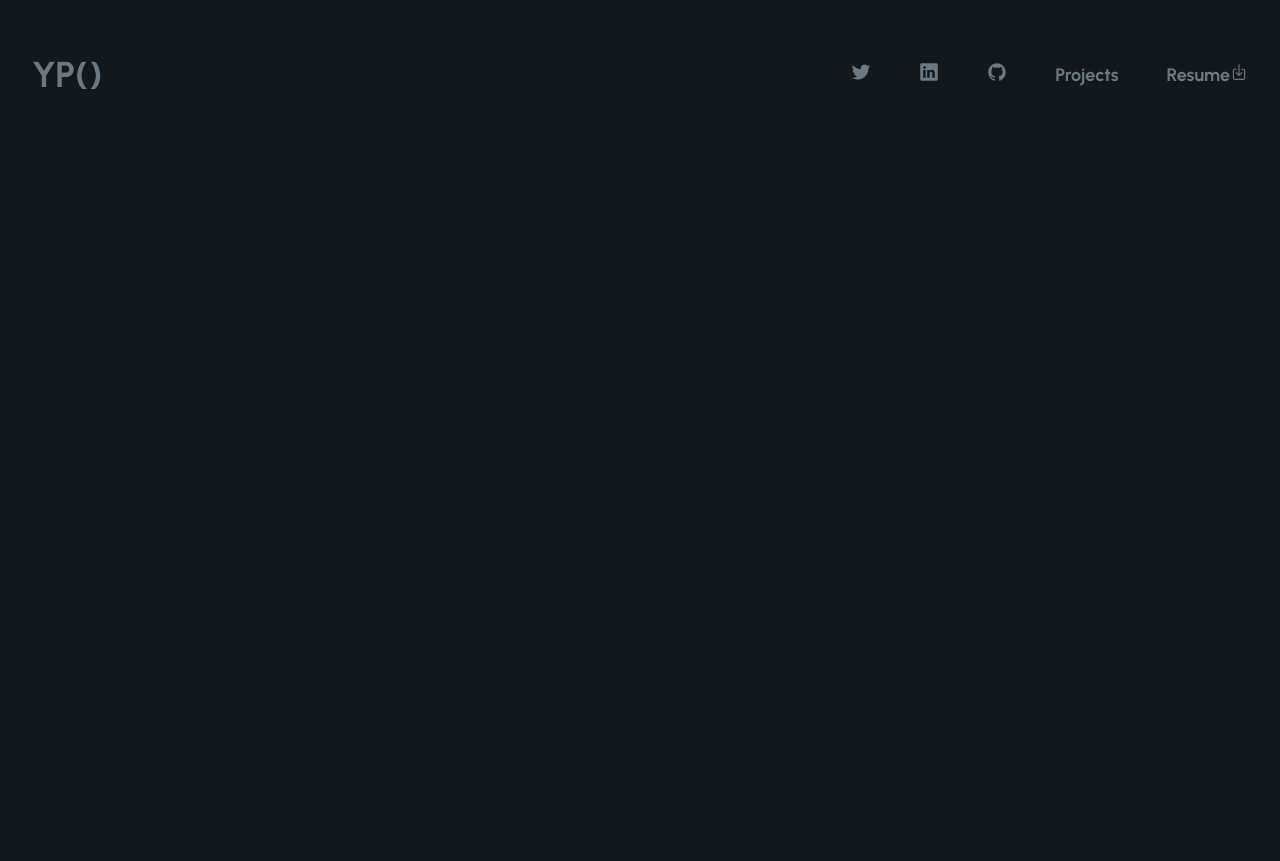
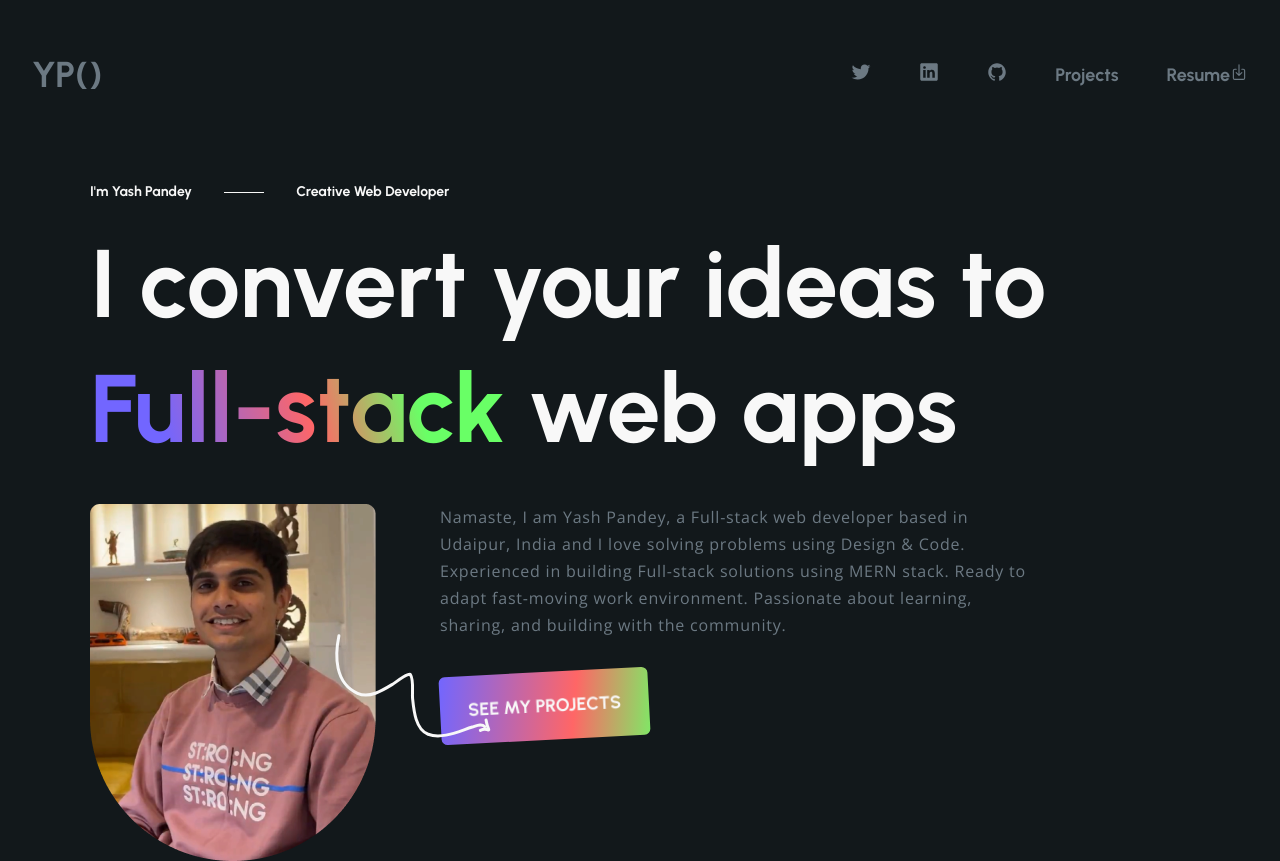
Before and after one commit to yashpandey002/portfolio-react, a React (Vite) app: page / in a window 1280 px wide. Before the commit the page ends 800 px from the top, so only its background shows below. Built offline with nearby package versions, Linux system fonts and the light colour scheme.

Commit message:
Hero section added to Home page

```diff
--- a/index.html
+++ b/index.html
@@ -9,6 +9,10 @@
         <link rel="preconnect" href="https://fonts.gstatic.com" crossorigin />
         <link
             href="https://fonts.googleapis.com/css2?family=Urbanist:ital,wght@0,100..900;1,100..900&display=swap"
+            rel="stylesheet"
+        />
+        <link
+            href="https://fonts.googleapis.com/css2?family=Open+Sans:ital,wght@0,300..800;1,300..800&display=swap"
             rel="stylesheet"
         />
         <link rel="stylesheet" href="./src/index.css" />
--- a/src/components/Header.jsx
+++ b/src/components/Header.jsx
@@ -65,7 +65,7 @@ export default function Header() {
                             <a
                                 href="https://drive.google.com/file/d/1uVy-jLyuU4KGvITdoj83zPoq5fq1wVgJ/view?usp=sharing"
                                 target="_blank"
-                                className="text-lightGrey font-[700] text-base flex items-center md:text-lg"
+                                className=" text-lightGrey font-[700] text-base flex items-center md:text-lg"
                             >
                                 Resume
                                 <span>
--- a/src/index.css
+++ b/src/index.css
@@ -27,3 +27,55 @@ html {
         #69ff66 106.98%
     );
 }
+
+.cta-primary-bg {
+    background-image: linear-gradient(
+        97.51deg,
+        #7266ff 0%,
+        #ff6666 63.72%,
+        #69ff66 106.98%
+    );
+}
+
+.cta-primary-bg::before {
+    position: absolute;
+    content: "";
+    top: 0;
+    right: 0;
+    bottom: 0;
+    left: 0;
+    border-radius: 5px;
+    background-image: linear-gradient(
+        97.51deg,
+        rgba(105, 255, 102, 0.81) 0%,
+        #ff6666 49.69%,
+        #7266ff 96.46%
+    );
+    backface-visibility: hidden;
+    z-index: -1;
+    transition: opacity 0.2s linear;
+    opacity: 0;
+}
+
+.cta-primary-bg:hover::before,
+.cta-primary-bg:active::before {
+    opacity: 1;
+}
+
+.hero-arrow {
+    position: absolute;
+    top: 25%;
+    left: -20%;
+    animation: arrowUpDown 3s infinite;
+    z-index: 100;
+}
+
+@keyframes arrowUpDown {
+    0%,
+    100% {
+        transform: translateY(0);
+    }
+    50% {
+        transform: translateY(-50px);
+    }
+}
--- a/src/pages/HomeScreen.jsx
+++ b/src/pages/HomeScreen.jsx
@@ -5,6 +5,71 @@ export default function HomeScreen() {
     return (
         <>
             <Header />
+            <main>
+                <section className="px-4 min-[375px]:px-6 md:px-8 min-[1100px]:px-0">
+                    <div className="max-w-[1100px] mx-auto">
+                        <div className="mb-4 sm:mb-[18px] lg:mb-[20px]">
+                            <h2 className="flex items-center justify-between text-sm text-white min-[375px]:justify-normal min-[375px]:gap-4 lg:gap-8 font-[700]">
+                                <span>I&apos;m Yash Pandey</span>
+                                <svg
+                                    height="1"
+                                    className="fill-white w-[20px] sm:w-[40px]"
+                                >
+                                    <path
+                                        fillRule="evenodd"
+                                        d="M0 0h66v4H0z"
+                                    ></path>
+                                </svg>
+                                <span>Creative Web Developer</span>
+                            </h2>
+                        </div>
+                        <div className="mb-8">
+                            <h1 className="text-5xl font-[800] text-white leading-[120%] sm:text-6xl lg:text-8xl lg:font-[700] md:pr-32 sm:leading-[125%] lg:leading-[130%]">
+                                I convert your ideas to{" "}
+                                <span className="text-gradient">
+                                    Full-stack
+                                </span>{" "}
+                                web apps
+                            </h1>
+                        </div>
+                        <div>
+                            <div className="flex flex-col md:flex-row md:gap-8 lg:gap-16">
+                                <div className="mb-6 md:mb-0">
+                                    <img
+                                        src="./yash-pandey.png"
+                                        alt="Yash Pandey smiling"
+                                        className="w-[200px] md:w-[240px] lg:w-[286px]"
+                                    />
+                                </div>
+                                <div className="relative">
+                                    <p className="max-w-[592px] font-base text-lightGrey font-openSans tracking-wider font-[400] leading-[170%] mb-6  sm:mb-8">
+                                        Namaste, I am Yash Pandey, a Full-stack
+                                        web developer based in Udaipur, India
+                                        and I love solving problems using Design
+                                        & Code. Experienced in building
+                                        Full-stack solutions using MERN stack.
+                                        Ready to adapt fast-moving work
+                                        environment. Passionate about learning,
+                                        sharing, and building with the
+                                        community.
+                                    </p>
+                                    <a
+                                        href="#projects"
+                                        className="cta-primary inline-block px-4 py-3 uppercase rounded-md cta-primary-bg font-[700] text-white text-base lg:text-lg lg:py-5 lg:px-7 relative z-10 rotate-[0] md:rotate-[-3deg]"
+                                    >
+                                        See my projects
+                                    </a>
+                                    <img
+                                        src="./hero-arrow.svg"
+                                        className="hidden hero-arrow md:block"
+                                        alt="Moving arrow pointing towards button"
+                                    />
+                                </div>
+                            </div>
+                        </div>
+                    </div>
+                </section>
+            </main>
         </>
     );
 }
--- a/tailwind.config.js
+++ b/tailwind.config.js
@@ -5,6 +5,11 @@ export default {
     content: ["./index.html", "./src/**/*.{js,ts,jsx,tsx}"],
     theme: {
         fontFamily: {
+            openSans: [
+                "Open Sans",
+                "sans-serif",
+                ...defaultTheme.fontFamily.sans,
+            ],
             sans: ["Urbanist", "sans-serif", ...defaultTheme.fontFamily.sans],
         },
         colors: {
```
